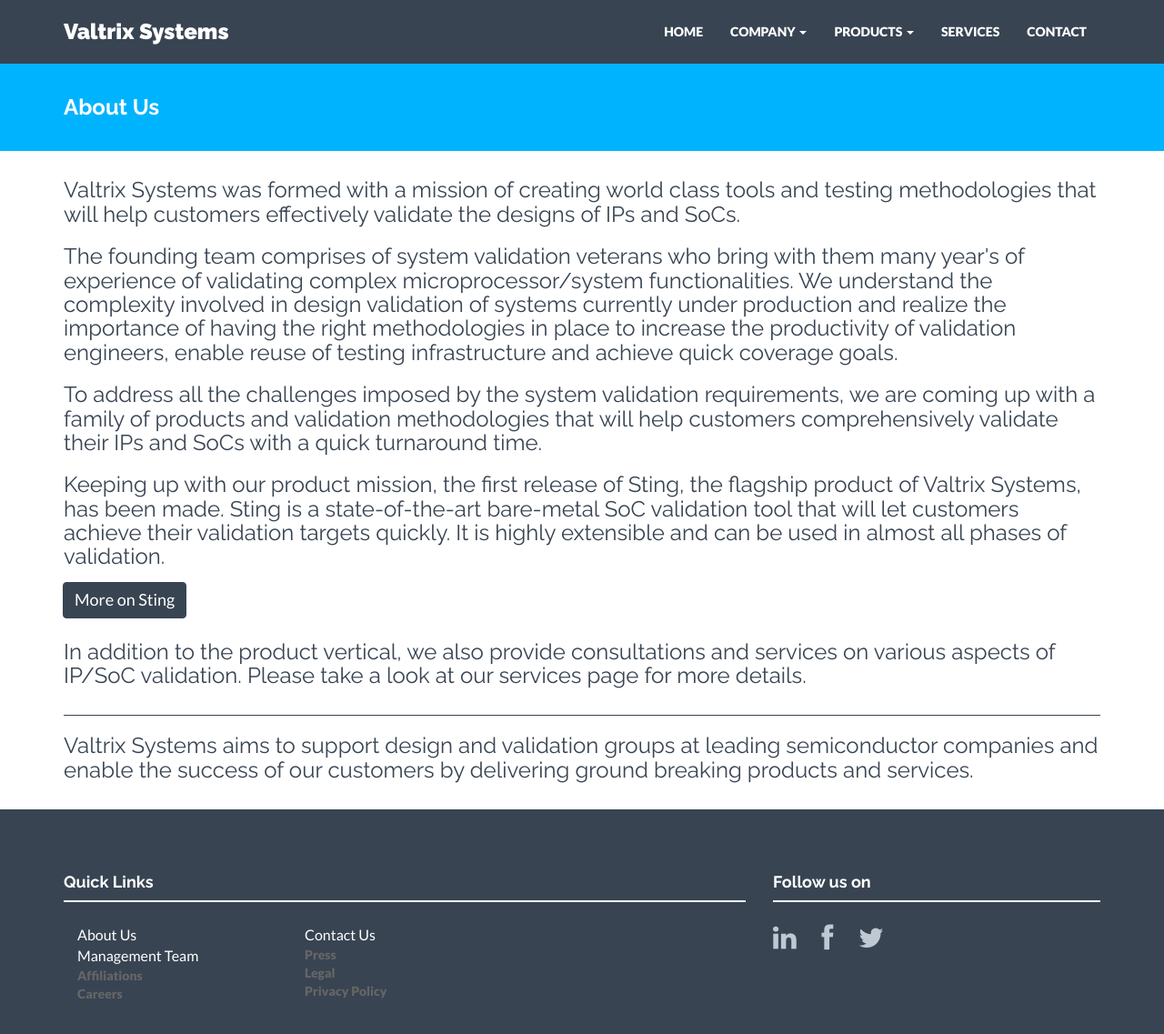
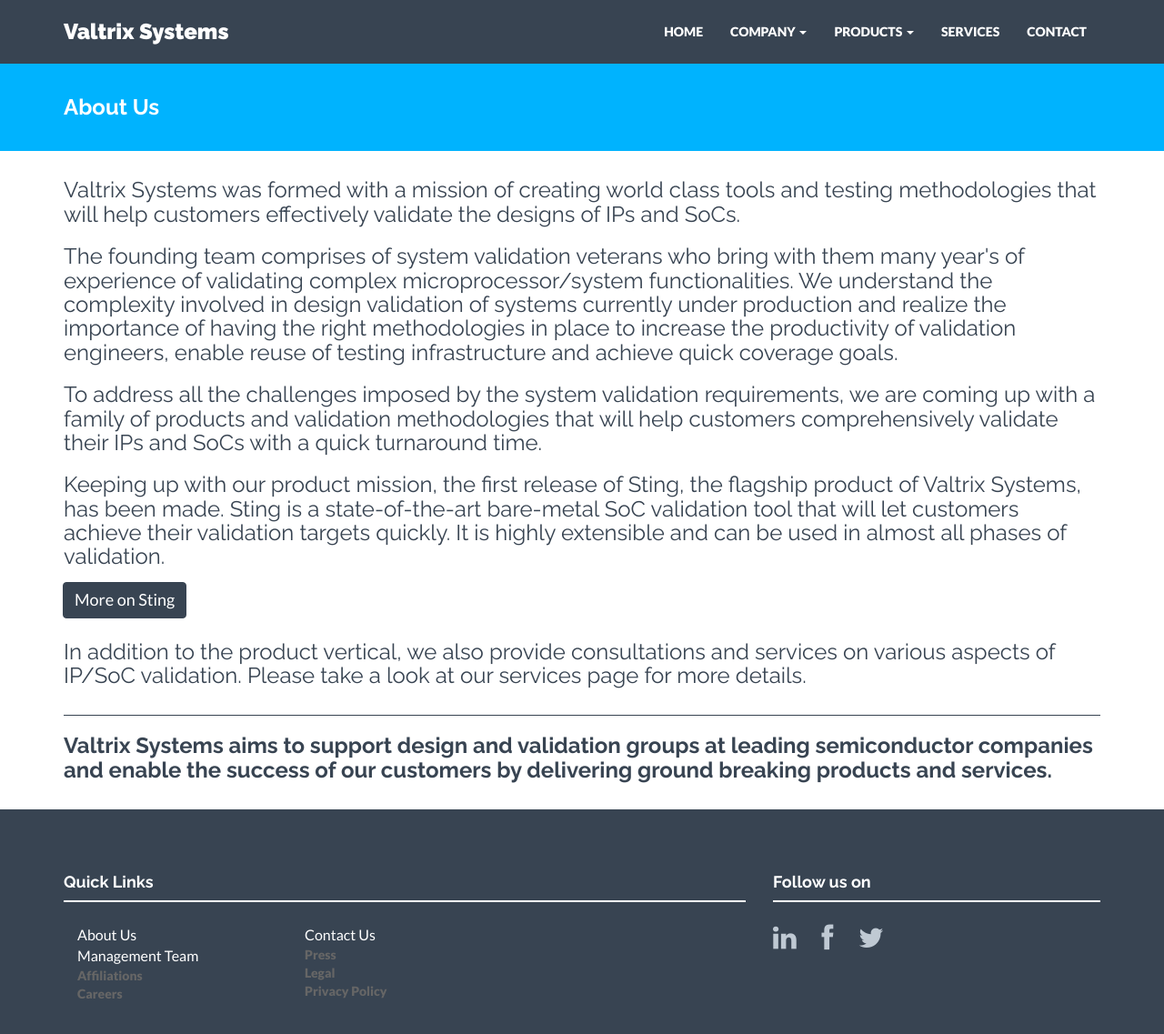
Before and after one commit to valtrix/valtrix.github.io, a Jekyll site: the page built from aboutus.html, in a window 1280 px wide and 1163 px high. Shown: the top 1137 px of the window at 91% size. Built offline with Jekyll 4.4.1, drawn with Linux system fonts in a browser that asks for light colours; nearby versions of some CDN libraries; comment, search, counter and statistics services are not loaded.

Commit message:
Minor style change in about us page

```diff
--- a/_includes/aboutus.html
+++ b/_includes/aboutus.html
@@ -10,7 +10,7 @@
             </div>
             <h3 style="font-weight:100;">In addition to the product vertical, we also provide consultations and services on various aspects of IP/SoC validation. Please take a look at our services page for more details.</h3>
             <div class="hline" style="border-width:1px;padding-top:10px;padding-bottom:10px"></div>
-            <h3 style="font-weight:200;padding-bottom:20px">Valtrix Systems aims to support design and validation groups at leading semiconductor companies and enable the success of our customers by delivering ground breaking products and services.</h3>
+            <h3 style="font-weight:600;padding-bottom:20px">Valtrix Systems aims to support design and validation groups at leading semiconductor companies and enable the success of our customers by delivering ground breaking products and services.</h3>
         </div>
     </div>
 </div> <!-- /container -->
```
